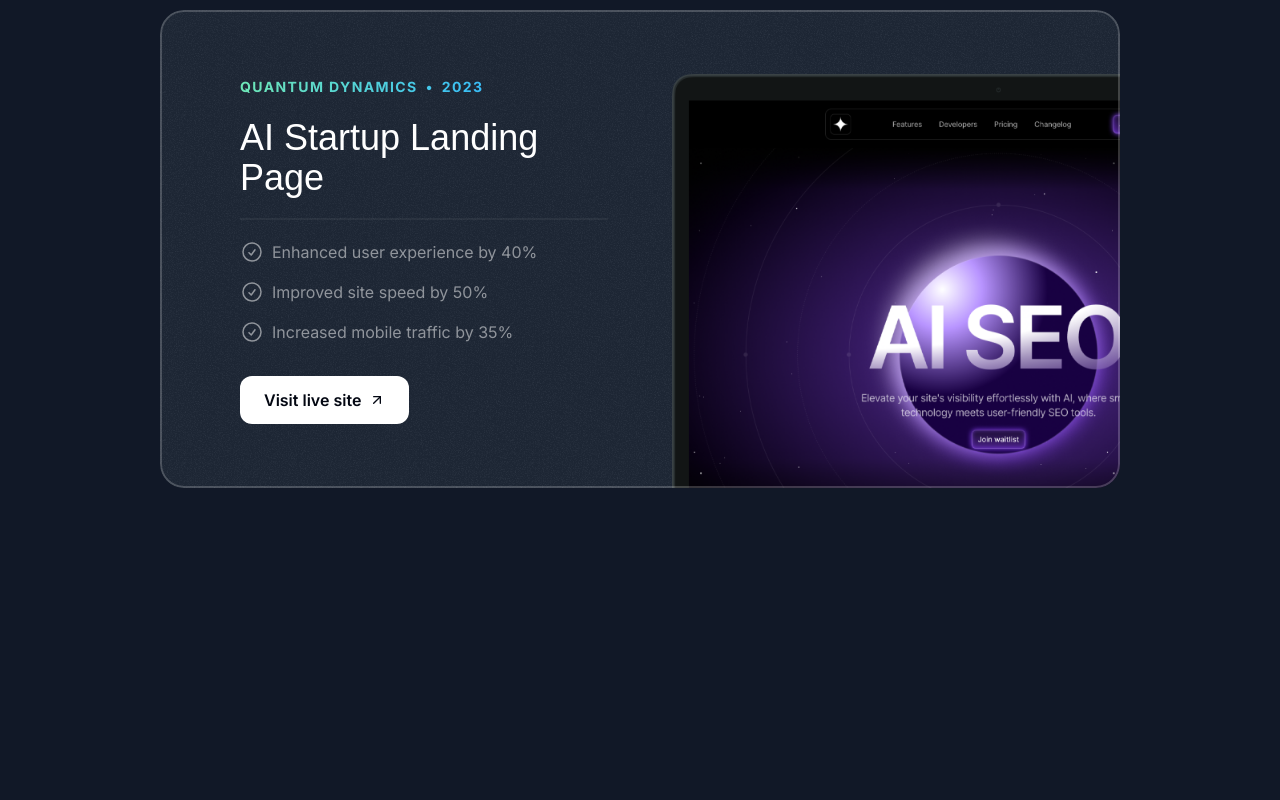
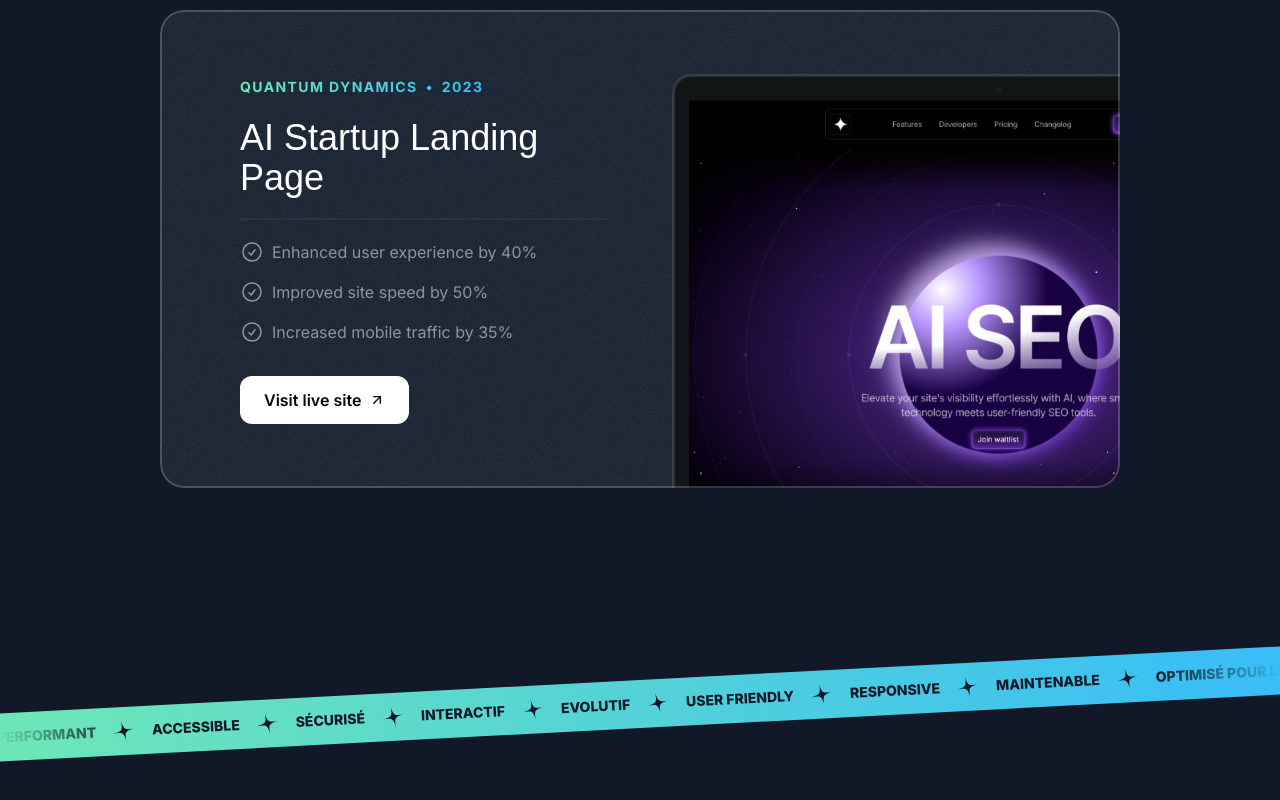
Before and after one commit to fayzMo94/Portfolio, a Next.js app: page / in a window 1280 px wide. Shown: the part 2372-3172 px from the top of the page. Before the commit the page ends 2956 px from the top, so only its background shows below. Built offline with nearby package versions, Linux system fonts and the light colour scheme; a web font is replaced by a local one.

Commit message:
tape section done

```diff
--- a/src/app/page.tsx
+++ b/src/app/page.tsx
@@ -1,6 +1,7 @@
 import { Header } from "@/sections/Header";
 import { HeroSection } from "@/sections/Hero";
 import { ProjectsSection } from "@/sections/Projects";
+import { TapeSection } from "@/sections/Tape";
 
 export default function Home() {
   return (
@@ -8,6 +9,7 @@ export default function Home() {
       <Header />
       <HeroSection />
       <ProjectsSection />
+      <TapeSection />
     </div>
   );
 }
--- a/src/sections/Tape.tsx
+++ b/src/sections/Tape.tsx
@@ -1,3 +1,35 @@
+import StarIcon from "@/assets/icons/star.svg";
+
+const words = [
+  "Performant",
+  "Accessible",
+  "Sécurisé",
+  "Interactif",
+  "Evolutif",
+  "User Friendly",
+  "Responsive",
+  "Maintenable",
+  "Optimisé pour les moteurs de recherche",
+  "Fiable",
+];
+
 export const TapeSection = () => {
-  return <div>Tape Section</div>;
+  return (
+    <div className="py-16 lg:py-24 overflow-x-clip">
+      <div className="bg-gradient-to-r from-emerald-300 to-sky-400 -rotate-3 -mx-1">
+        <div className="flex [mask-image:linear-gradient(to_right,transparent,black_10%,black_90%,transparent)]">
+          <div className="flex flex-none gap-4 py-3">
+            {words.map((word) => (
+              <div key={word} className="inline-flex gap-4 items-center">
+                <span className="text-gray-900 uppercase font-extrabold text-sm">
+                  {word}
+                </span>
+                <StarIcon className="size-6 text-gray-900 -rotate-12" />
+              </div>
+            ))}
+          </div>
+        </div>
+      </div>
+    </div>
+  );
 };
```
